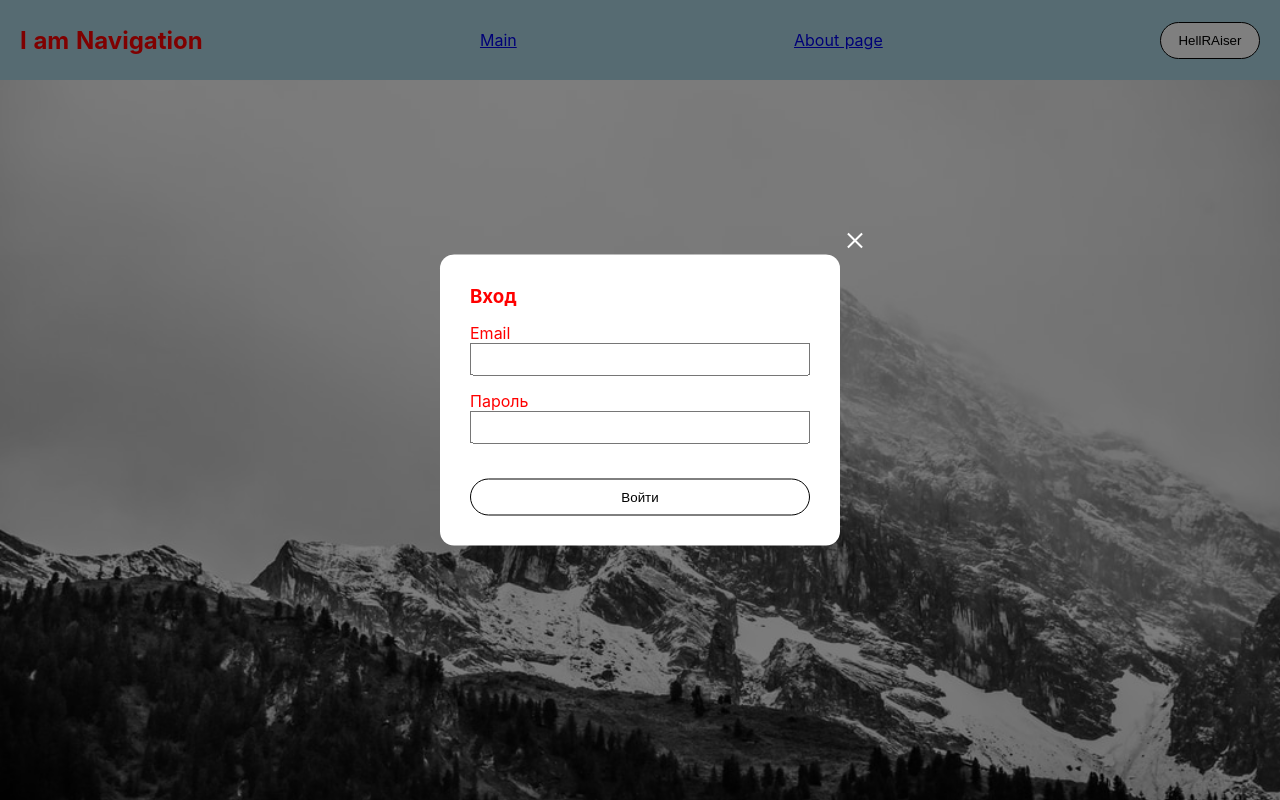
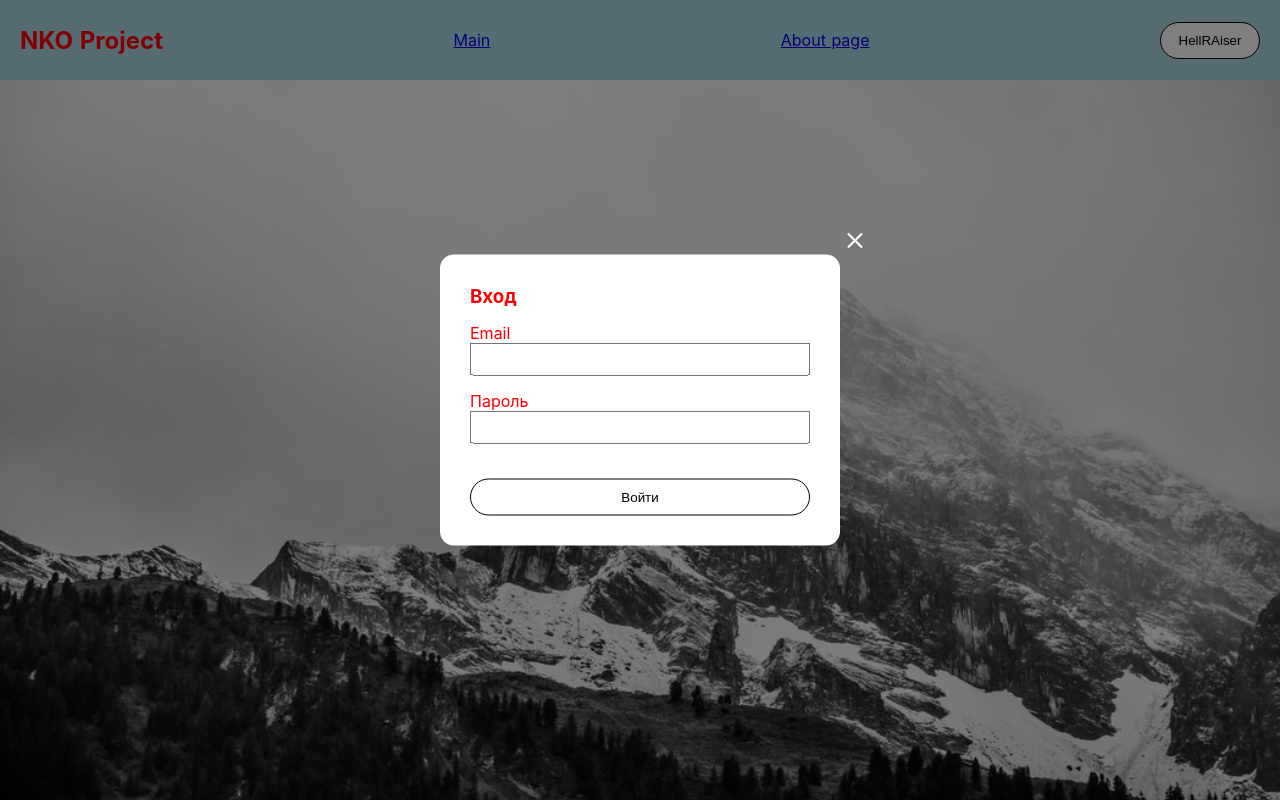
Before and after one commit to MaximTutunov/ngo, a Nuxt app: page / in a window 1280 px wide. Built offline with nearby package versions, Linux system fonts and the light colour scheme.

Commit message:
data props

```diff
--- a/components/Navigation.vue
+++ b/components/Navigation.vue
@@ -1,6 +1,6 @@
 <template>
       <nav class="navigation">
-    <Logo/>
+    <Logo :title="logoText"/>
       <nuxt-link to="/">Main</nuxt-link>
       <nuxt-link to="/about">About page</nuxt-link>
      <button class="button">{{text}}</button>
@@ -17,7 +17,8 @@ components:{
 },
 data(){
   return{
-  text: "HellRAiser"
+  text: "HellRAiser",
+  logoText: "NKO Project",
 }
 }
   }
--- a/components/navigation/Logo.vue
+++ b/components/navigation/Logo.vue
@@ -1,12 +1,17 @@
 <template>
   <h1>
-I am Navigation
+{{title}}
   </h1>
 </template>
 
 <script>
   export default {
-
+props:{
+  title:{
+    type: String,
+    default:'NGOdefault',
+  }
+}
   }
 </script>
 
```
